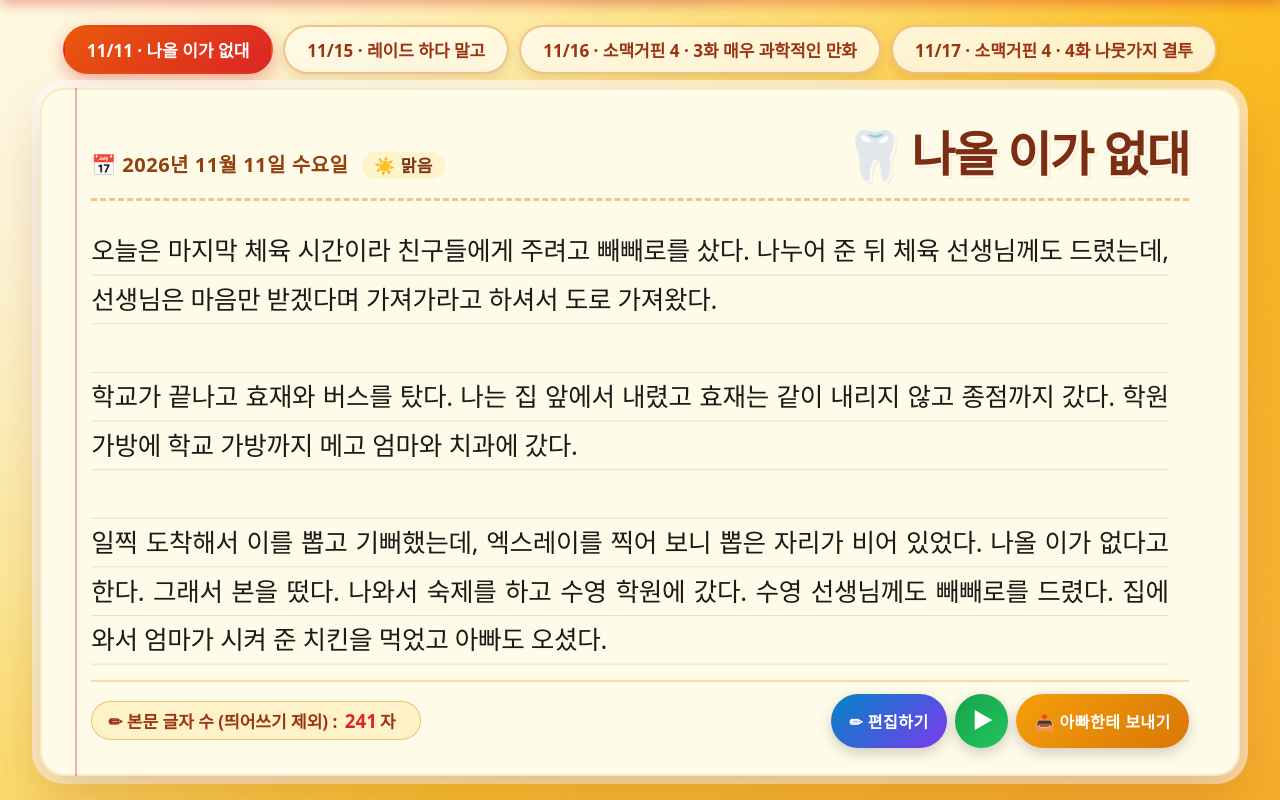
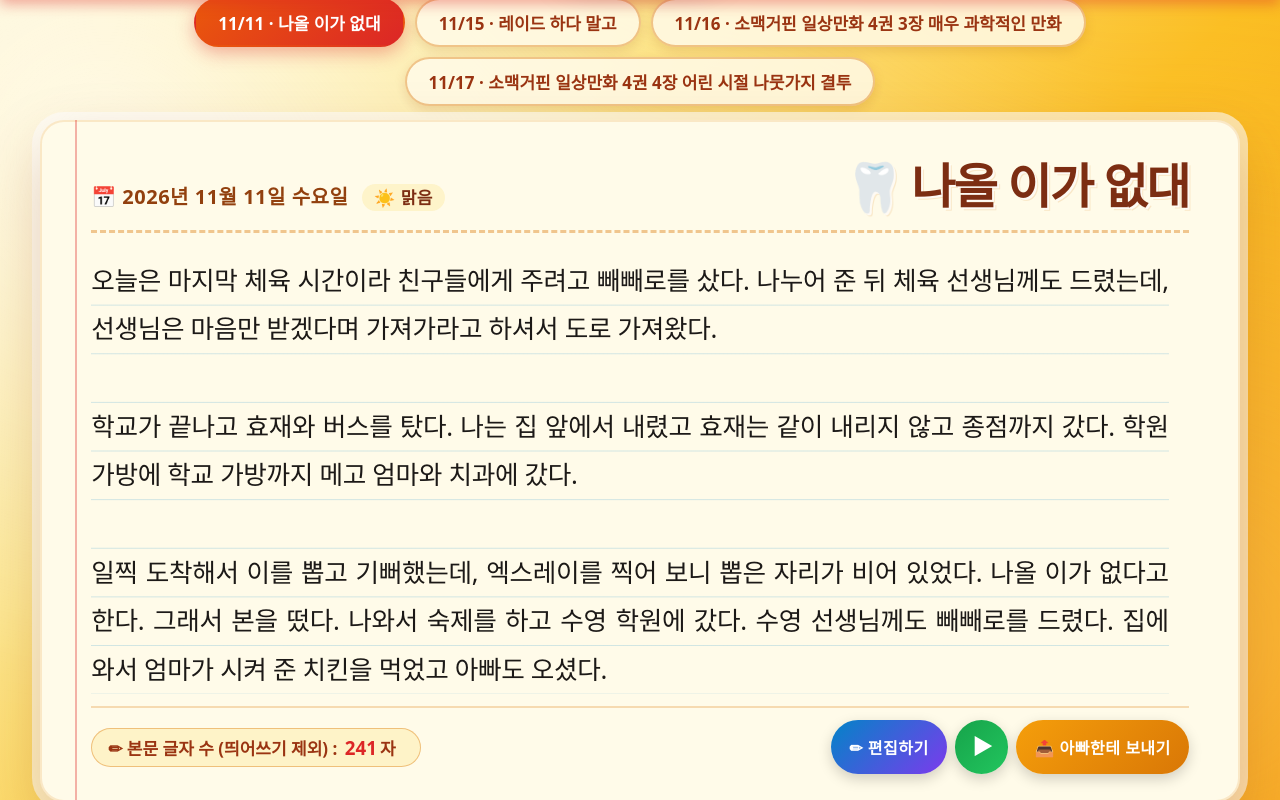
Before and after one commit to hyshin6664/yono-diary, a plain HTML site: page index.html in a window 1280 px wide. Drawn offline with Linux system fonts and the light colour scheme; no server answers.

Commit message:
독서 제목을 「소맥거핀 일상만화 4권 N장 ○○」 형식으로 고침
Co-Authored-By: Claude Opus 5 <noreply@anthropic.com>

```diff
--- a/index.html
+++ b/index.html
@@ -124,14 +124,14 @@ var DIARIES = [
     id:"r20261116",
     date:"2026년 11월 16일 월요일",
     weather:"☁️ 흐림",
-    title:"📙 소맥거핀 4 · 3화 매우 과학적인 만화",
+    title:"📙 소맥거핀 일상만화 4권 3장 매우 과학적인 만화",
     text:"소맥이는 심심했다. 뭘 할까 하고 하품을 하는데 자석이 눈에 들어왔다. 자석을 가만히 보다가 좋은 생각이 났다. 끌어당기는 힘이 있으니 휘발유 없이도 자동차를 굴릴 수 있지 않을까 싶었다.\n\n비행기도 풍차도 킥보드도 엘리베이터도 우주선도 자석만 있으면 될 것 같았다. 소맥이는 \"나는 노벨 문학상을 받을 거야.\" 하고 생각했다. 자석을 달면 하늘을 나는 것도 되겠다 싶었다.\n\n이번에는 콘센트를 보고 무한 작동이라고 했다. 선풍기를 틀어 놓고 그 뒤에 배터리를 달면 전기를 마구마구 쓸 수 있다는 것이다. 소맥이는 \"나는 대단해.\" 하고 혼자 말했다."
   },
   {
     id:"r20261117",
     date:"2026년 11월 17일 화요일",
     weather:"☔ 비",
-    title:"📙 소맥거핀 4 · 4화 나뭇가지 결투",
+    title:"📙 소맥거핀 일상만화 4권 4장 어린 시절 나뭇가지 결투",
     text:"소맥이가 친구들과 가다가 갑자기 멈추자 뒤따르던 아이들이 모두 넘어졌다. 소맥이는 나뭇가지를 들더니 \"전투다, 덤벼라.\" 하고 외쳤다.\n\n한 친구는 나뭇가지를 총 모양으로 들었고, 모자 쓴 아이는 나무 지팡이를 들었다. 어떤 여자애는 심심해했다. 이번에는 활이라고 했다. 마술봉을 가진 아이는 순간 이동을 했다.\n\n소맥이가 숨었는데 친구들이 솔방울을 폭탄이라며 던졌다. 다들 재미있게 놀았다. 흙뭉치는 물폭탄이 되었다. 모자 쓴 남자아이가 여자아이를 맞혔더니, 여자애가 엄청나게 큰 통나무를 들고 와 다들 머리를 내리쳤다."
   }
 ];
```
